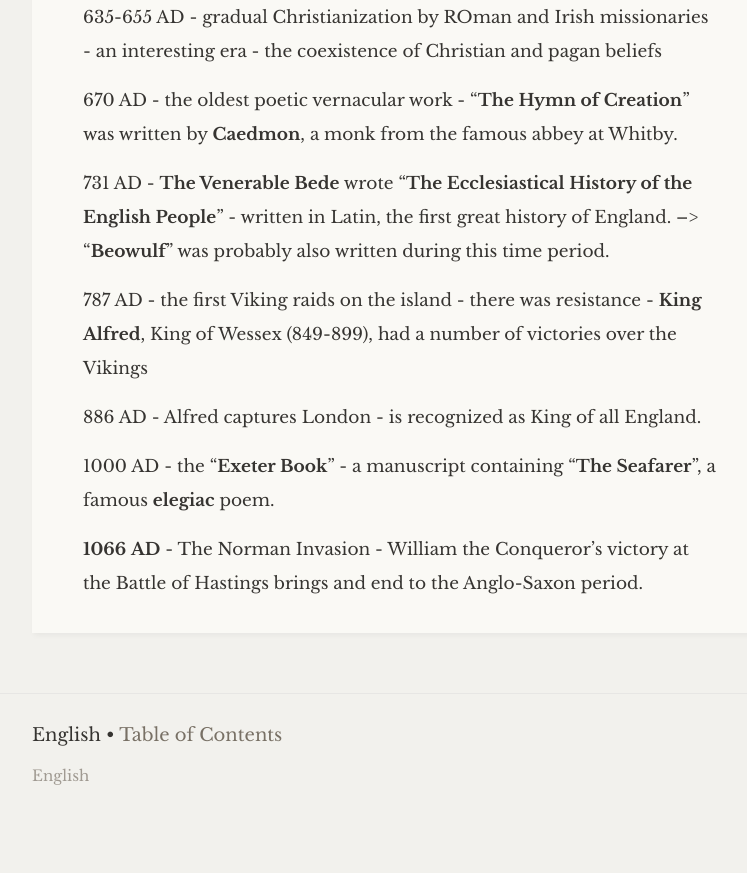
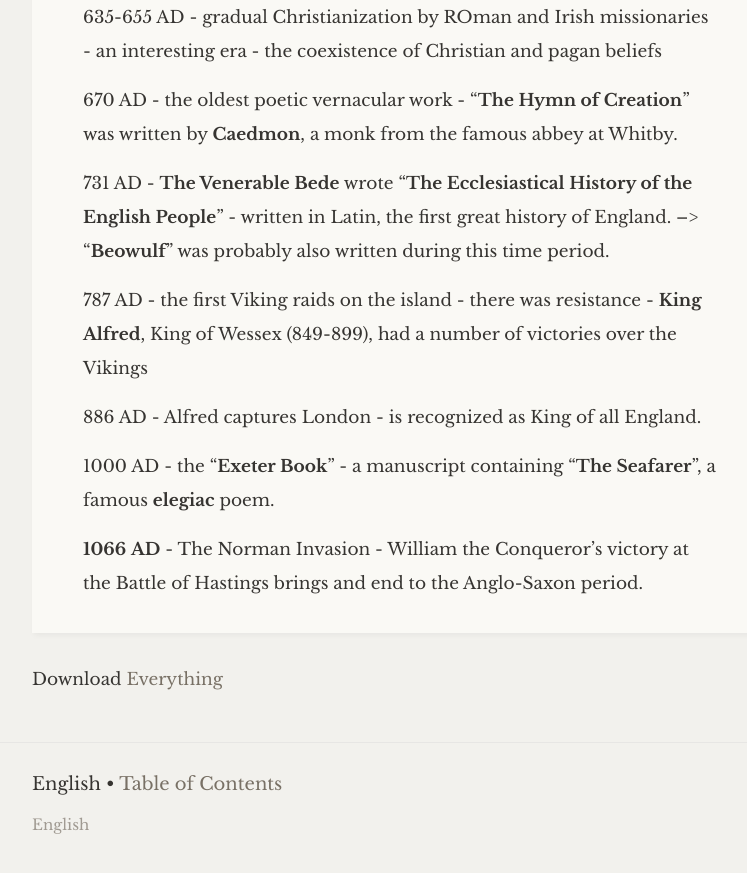
Before and after one commit to EthenStrine/English, a Jekyll site: the page built from index.html, in a window 1280 px wide and 900 px high, scrolled down 44671 px. Shown: the top 873 px of the window, without its empty margins (238-985 px from the left). Built offline with Jekyll 4.4.1, drawn with Linux system fonts in a browser that asks for light colours; some web fonts are replaced; before the commit the page ends 45522 px from its top, so only the background shows below that.

Commit message:
Update index.html

```diff
--- a/index.html
+++ b/index.html
@@ -26,6 +26,6 @@ layout: default
 		{% endfor %}
 	</ul>
 
-	<p><a href="https://github.com/EthenStrine/English/releases"Download everything></a> </p>
+	<p class="rss-subscribe">Download <a href="C:\Users\techd\Documents\GitHub\English\index.html" | prepend: site.baseurl }}">Everything</a></p>
 
 </div>
```
